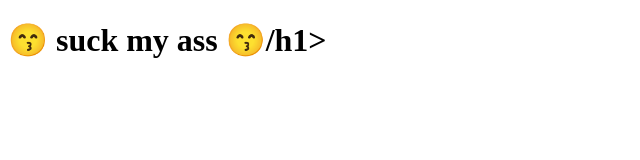
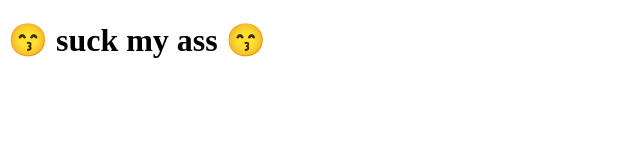
Before and after one commit to chels/chels.github.io, a plain HTML site: page index.html in a window 1280 px wide. Shown: the full height of the page, 0-640 px from the left. Drawn offline with Linux system fonts and the light colour scheme.

Commit message:
😙😙

```diff
--- a/index.html
+++ b/index.html
@@ -1,6 +1,6 @@
 <!DOCTYPE html>
 <html>
 <body>
-<h1>😙 suck my ass 😙/h1>
+<h1>😙 suck my ass 😙</h1>
 </body>
 </html>
```
